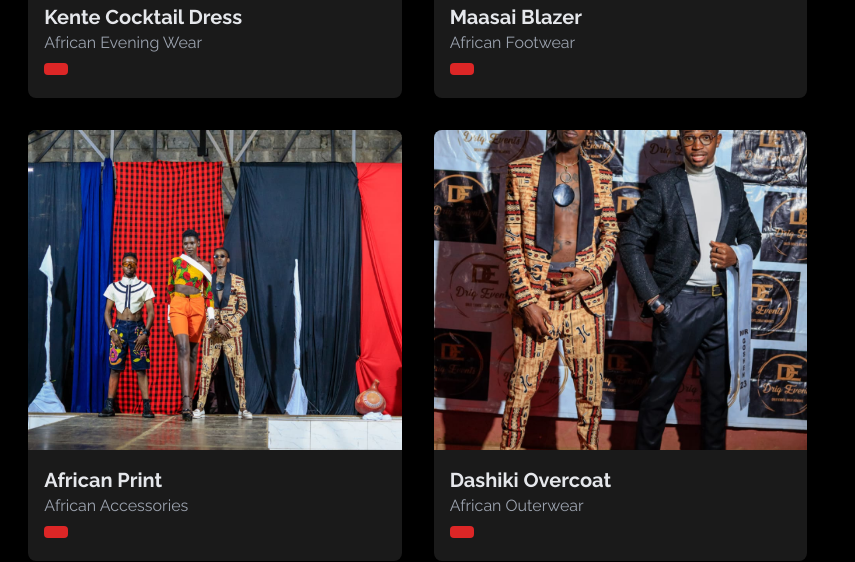
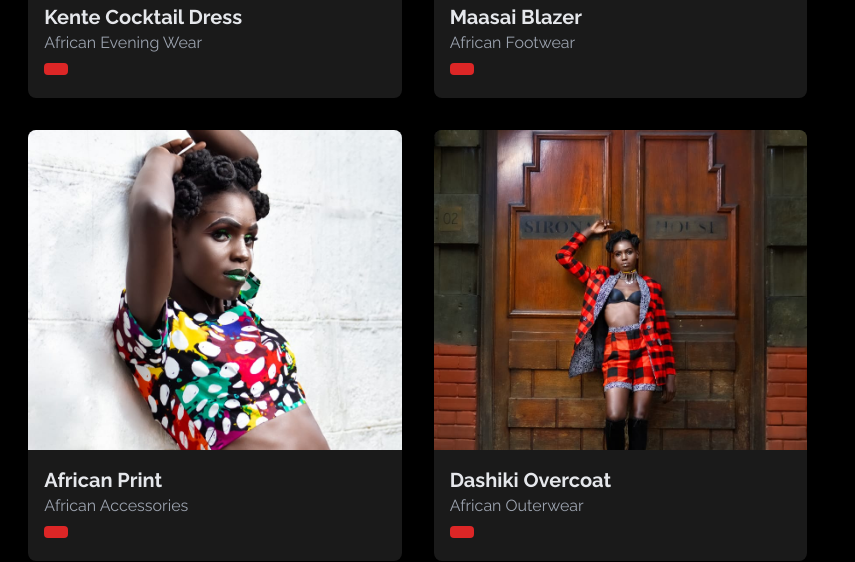
Before and after one commit to sagecope/fashion, a plain HTML site: page index.html in a window 1280 px wide. Shown: the part 1318-1880 px from the top of the page, 425-1280 px from the left. Drawn offline with nearby package versions, Linux system fonts and the light colour scheme.

Commit message:
Update index.html

```diff
--- a/index.html
+++ b/index.html
@@ -161,7 +161,7 @@
 
             <!-- Product 5 -->
             <div class="product-container">
-                <img src="print.jpeg" alt="Beaded Leather Bag" class="w-full h-80 object-cover">
+                <img src="fashion2.jpeg" alt="Beaded Leather Bag" class="w-full h-80 object-cover">
                 <div class="p-4">
                     <h3 class="text-xl font-semibold">African Print</h3>
                     <p class="text-gray-400">African Accessories</p>
@@ -171,7 +171,7 @@
 
             <!-- Product 6 -->
             <div class="product-container">
-                <img src="coat.jpeg" alt="Dashiki Overcoat" class="w-full h-80 object-cover">
+                <img src="fashion3.jpeg" alt="Dashiki Overcoat" class="w-full h-80 object-cover">
                 <div class="p-4">
                     <h3 class="text-xl font-semibold">Dashiki Overcoat</h3>
                     <p class="text-gray-400">African Outerwear</p>
@@ -186,7 +186,7 @@
 
             <!-- Product 8 -->
             <div class="product-container">
-                <img src="short.jpeg" alt="Maasai Leather Sandals" class="w-full h-80 object-cover">
+                <img src="fashion4.jpeg" alt="Maasai Leather Sandals" class="w-full h-80 object-cover">
                 <div class="p-4">
                     <h3 class="text-xl font-semibold">Custom Shorts</h3>
                     <p class="text-gray-400">African Footwear</p>
```
